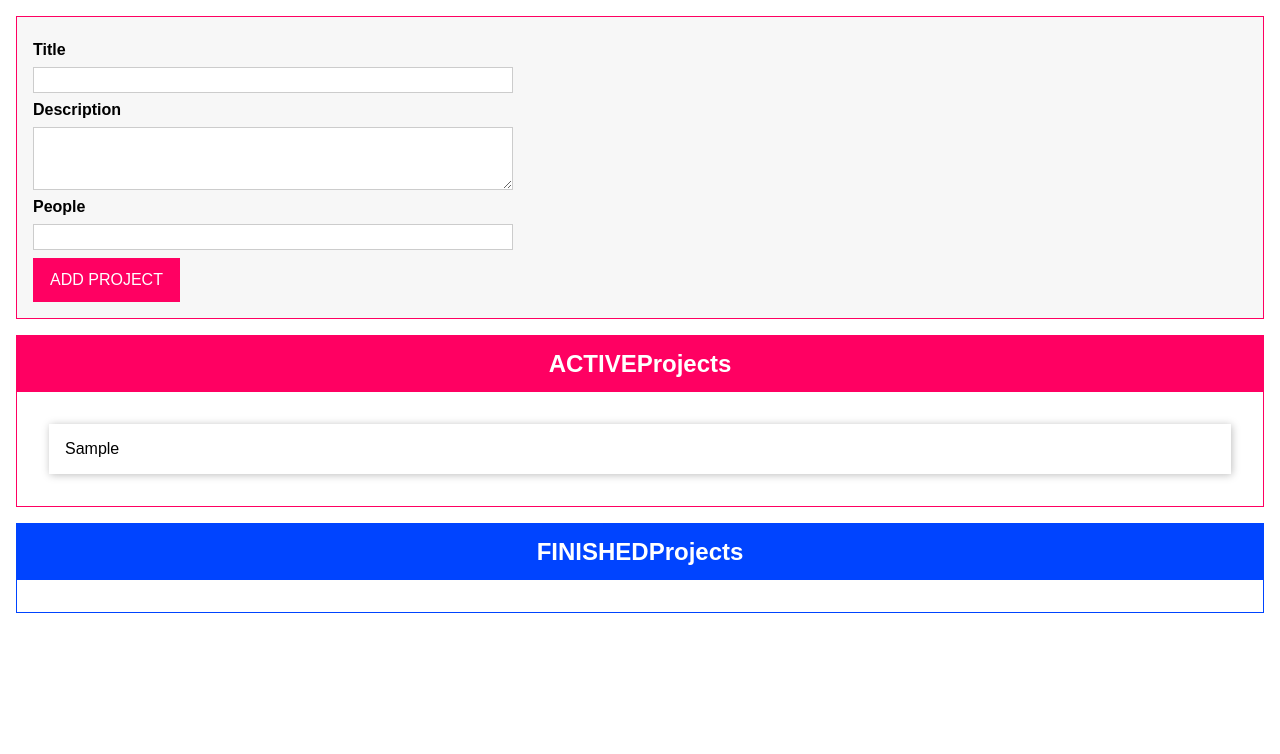
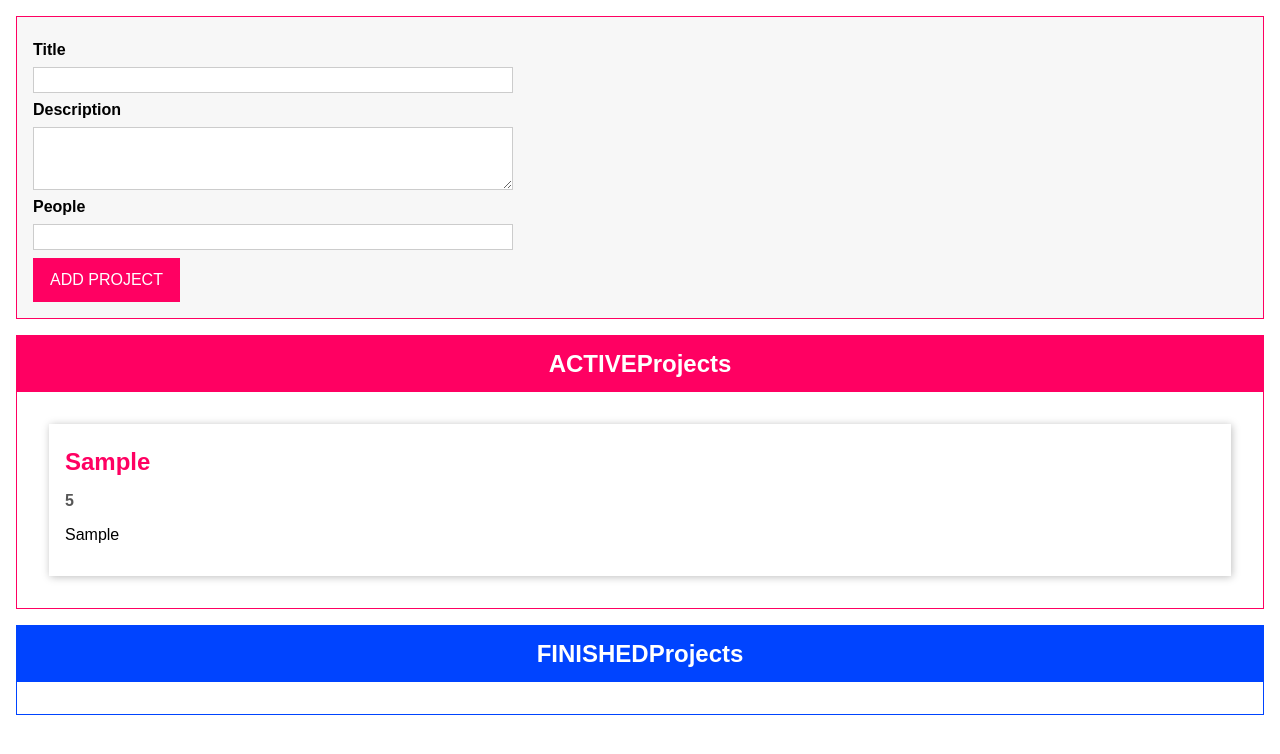
Before and after one commit to nikhil-shrestha/understanding-typescript, a website with bundled scripts: page index.html in a window 1280 px wide. Both pictures are taken after typing "Sample", "Sample", "5" into the empty fields and a click on the button "ADD PROJECT". Built offline with nearby package versions, Linux system fonts and the light colour scheme.

Commit message:
rendering project items with class

```diff
--- a/index.html
+++ b/index.html
@@ -27,7 +27,11 @@
       </form>
     </template>
     <template id="single-project">
-      <li></li>
+      <li>
+        <h2></h2>
+        <h3></h3>
+        <p></p>
+      </li>
     </template>
     <template id="project-list">
       <section class="projects">
--- a/src/app.ts
+++ b/src/app.ts
@@ -169,6 +169,29 @@ abstract class Component<T extends HTMLElement, U extends HTMLElement> {
   abstract renderContent(): void;
 }
 
+// ProjectItem class
+class ProjectItem extends Component<HTMLUListElement, HTMLLIElement> {
+  private project: Project;
+
+  constructor(hostId: string, project: Project) {
+    super('single-project', hostId, false, project.id);
+    this.project = project;
+
+    this.configure();
+    this.renderContent();
+  }
+
+  configure() {}
+
+  renderContent() {
+    this.element.querySelector('h2')!.textContent = this.project.title;
+    this.element.querySelector(
+      'h3'
+    )!.textContent = this.project.people.toString();
+    this.element.querySelector('p')!.textContent = this.project.description;
+  }
+}
+
 // ProjectList class
 class ProjectList extends Component<HTMLDivElement, HTMLElement> {
   assignedProjects: Project[];
@@ -208,9 +231,7 @@ class ProjectList extends Component<HTMLDivElement, HTMLElement> {
     )! as HTMLUListElement;
     listEl.innerHTML = '';
     for (const prjItem of this.assignedProjects) {
-      const listItem = document.createElement('li');
-      listItem.textContent = prjItem.title;
-      listEl.appendChild(listItem);
+      new ProjectItem(this.element.querySelector('ul')!.id, prjItem);
     }
   }
 }
```
